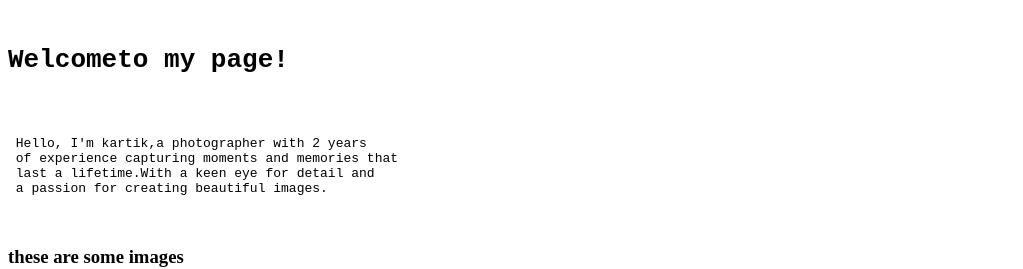
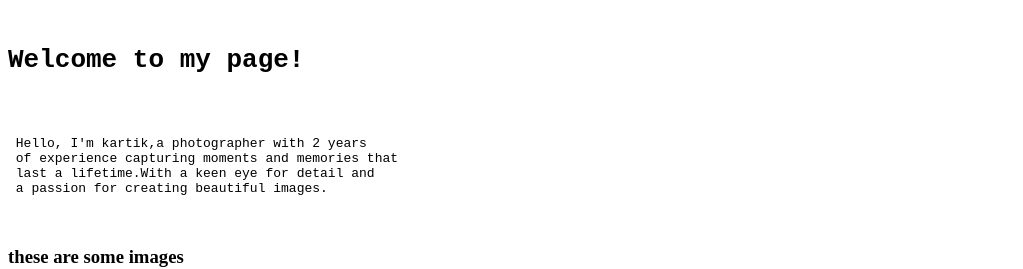
Before and after one commit to 2009Kartik/Photopage, a plain HTML site: page index.html in a window 1280 px wide. Shown: the top 269 px of the page, without its empty margins (0-1023 px from the left). Drawn offline with Linux system fonts and the light colour scheme.

Commit message:
Update index.html

```diff
--- a/index.html
+++ b/index.html
@@ -8,7 +8,7 @@
 <body>
 <header>
     <pre>
-    <h1>Welcometo my page!</h1>
+    <h1>Welcome to my page!</h1>
     </pre>
 </header>
 <main>
```
